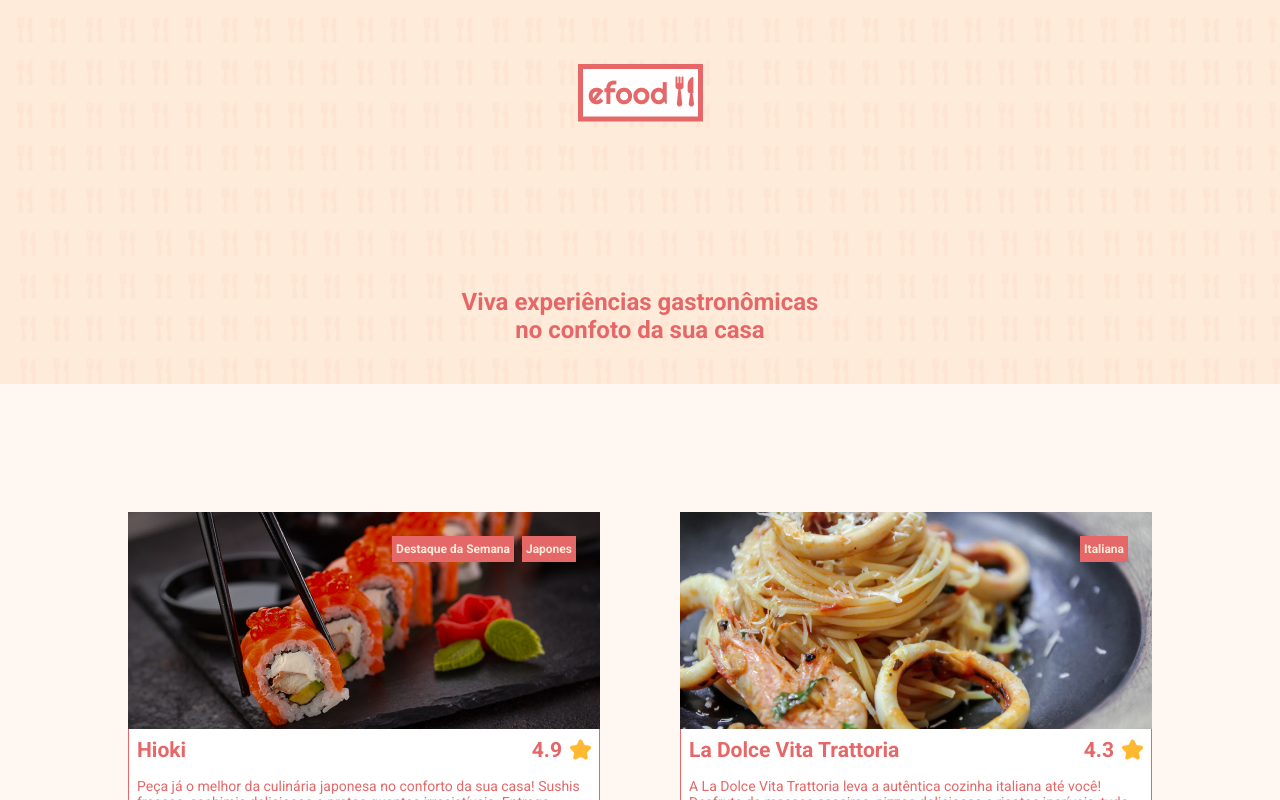
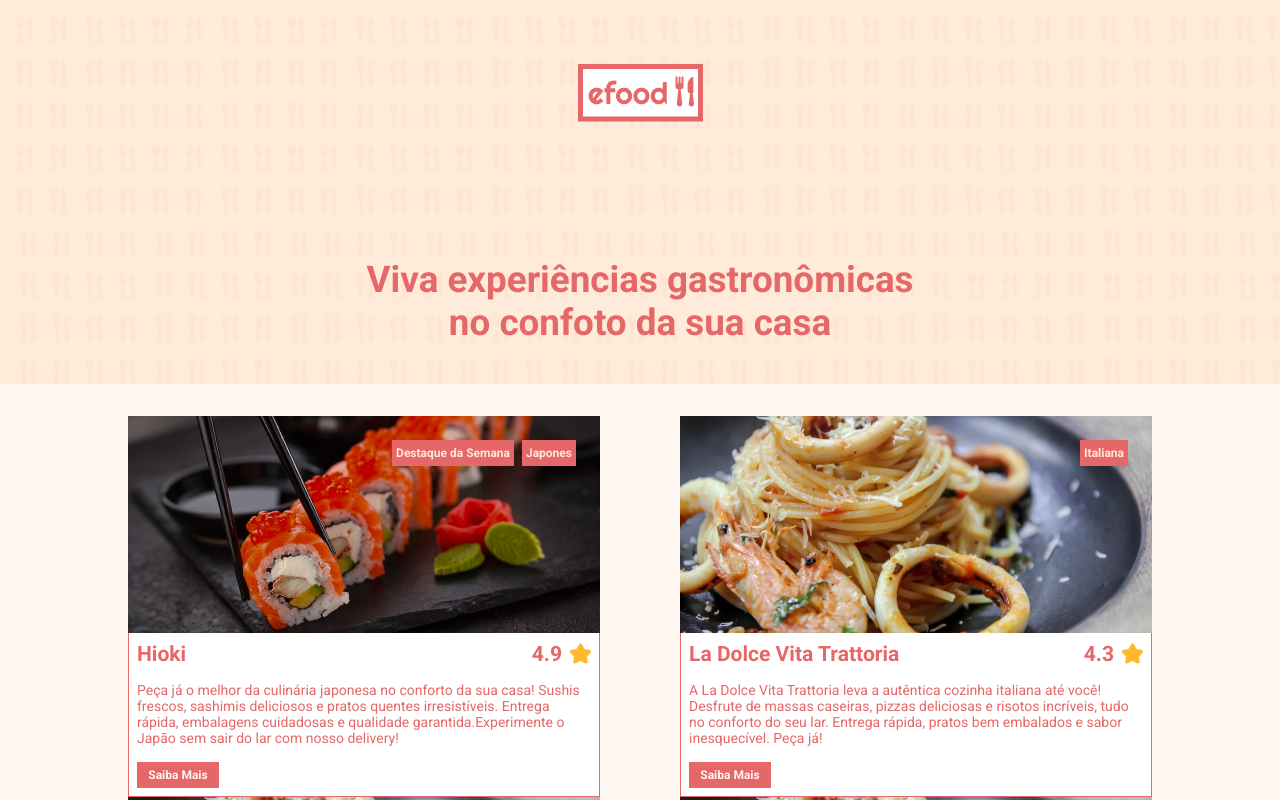
Before and after one commit to LuizFKM/efood_react, a React (Create React App) app: page / in a window 1280 px wide. Shown: the top 800 px of the page. Built offline with nearby package versions, Linux system fonts and the light colour scheme.

Commit message:
Alterando margin-botton header e margin-botton  product-list

```diff
--- a/src/components/Header/styles.ts
+++ b/src/components/Header/styles.ts
@@ -11,7 +11,7 @@ export const HeaderBackground = styled.header`
   flex-direction: column;
   align-items: center;
   justify-content: space-between;
-  margin-bottom: 80px;
+  margin-bottom: 32px;
 `
 
 export const Logo = styled.img`
@@ -19,6 +19,7 @@ export const Logo = styled.img`
 `
 
 export const Slogan = styled.h2`
+  font-size: 2.3rem;
   color: ${cores.salmao};
   font-weight: bold;
   text-align: center;
--- a/src/components/Product/styles.ts
+++ b/src/components/Product/styles.ts
@@ -8,7 +8,6 @@ export const CardContainer = styled.div`
   background-color: ${cores.branco};
   position: relative;
   max-width: 472px;
-  margin-top: 48px;
   color: ${cores.salmao};
   img {
     width: 100%;
```
